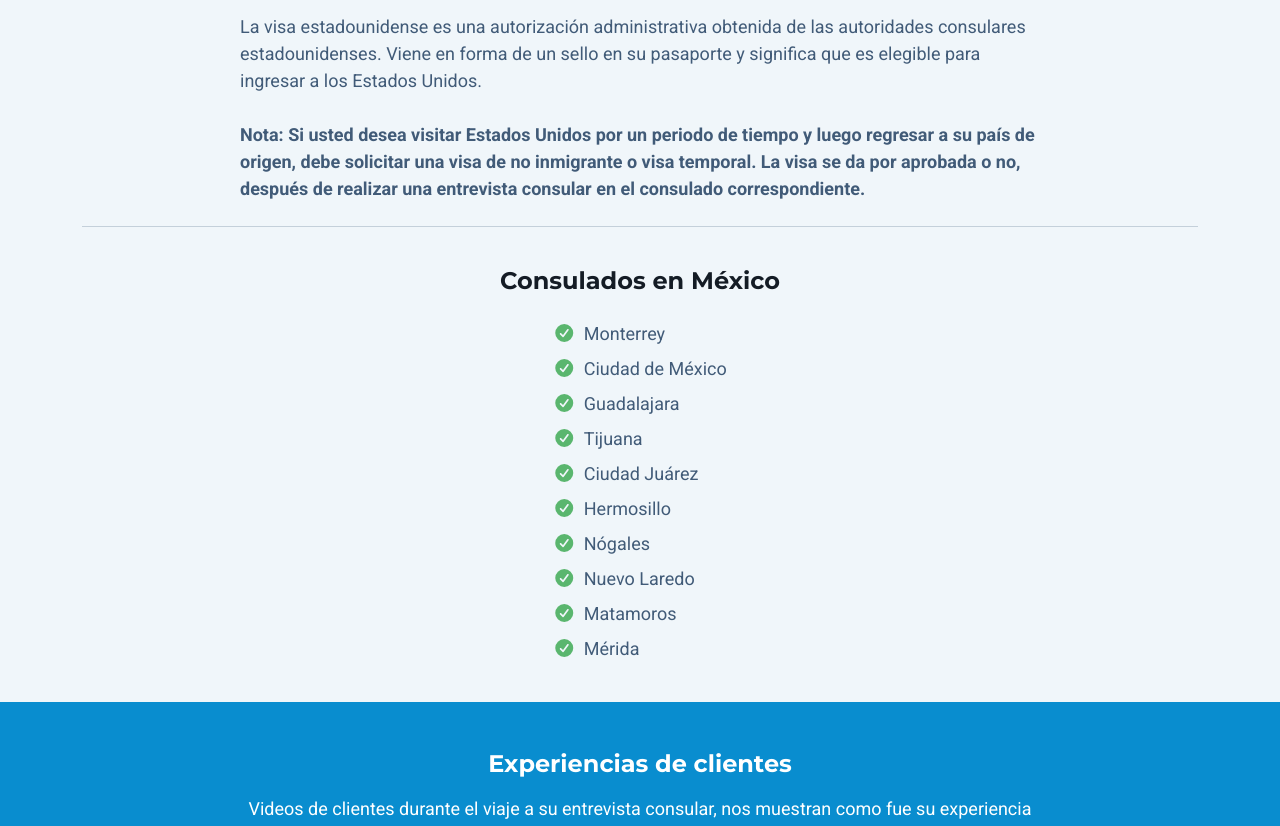
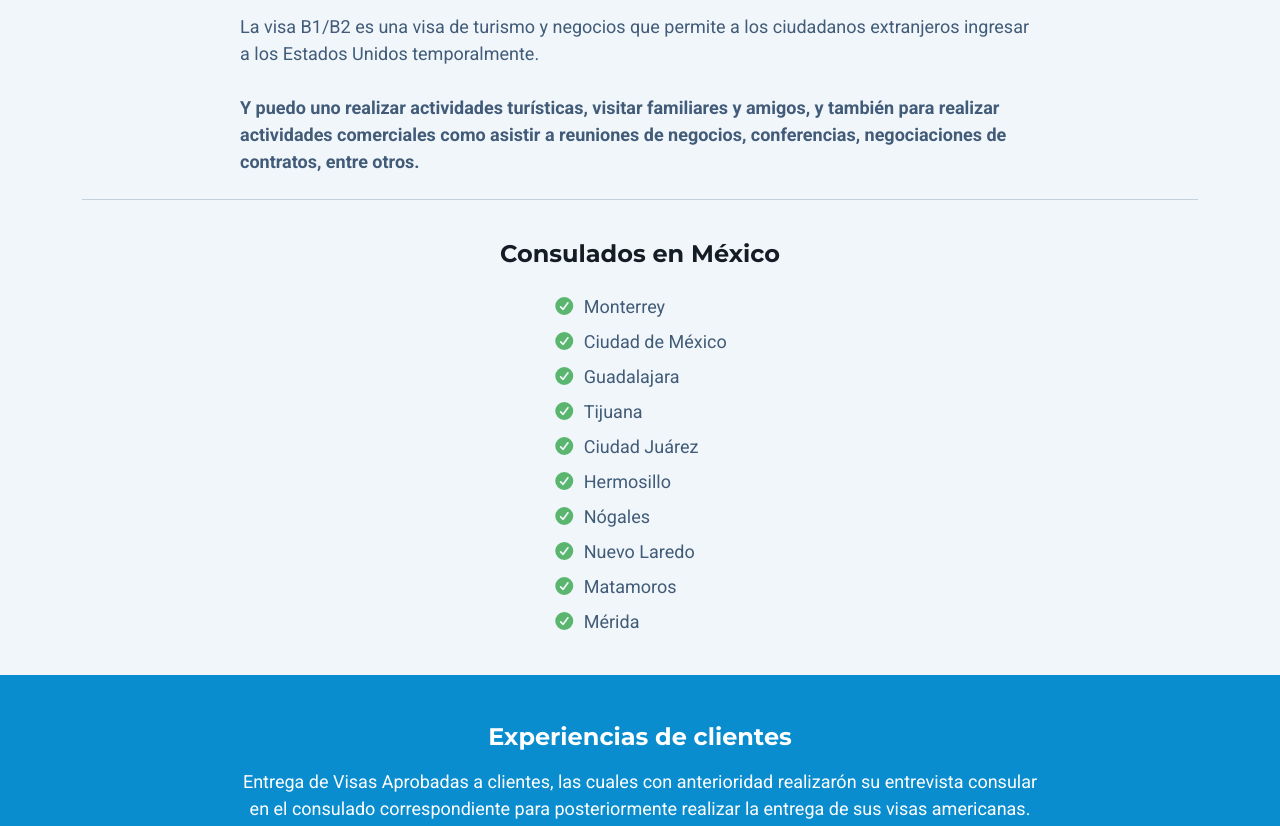
Before and after one commit to tram-visas/visas-americanas, a plain HTML site: page index.html in a window 1280 px wide. Shown: the part 725-1551 px from the top of the page. Drawn offline with Linux system fonts and the light colour scheme.

Commit message:
Commit
Actualización de informacion y videos

```diff
--- a/index.html
+++ b/index.html
@@ -9,7 +9,7 @@
 	<meta http-equiv="X-UA-Compatible" content="IE=edge">
 	<meta name="viewport" content="width=device-width, initial-scale=1.0">
 	<meta name="description" content="Sitio Web Trámite de Visas Americanas">
-	<meta name="author" content="Xiaoying Riley at 3rd Wave Media">
+	<meta name="author" content="Visas Americanas">
 	<link rel="shortcut icon" href="assets/images/logo.png">
 
 	<!-- Google Font -->
@@ -95,12 +95,12 @@
 	<section id="about-section" class="about-section section theme-bg-light">
 		<div class="container">
 			<h3 class="section-heading text-center mb-3">VISA AMERICANA</h3>
-			<div class="section-intro single-col-max mx-auto mb-4">La visa estadounidense es una autorización
-				administrativa obtenida de las autoridades consulares estadounidenses. Viene en forma de un sello en su
-				pasaporte y significa que es elegible para ingresar a los Estados Unidos.
-				<br><br><strong>Nota: Si usted desea visitar Estados Unidos por un periodo de tiempo y luego regresar a
-					su país de origen, debe solicitar una visa de no inmigrante o visa temporal. La visa se da por
-					aprobada o no, después de realizar una entrevista consular en el consulado correspondiente.</strong>
+			<div class="section-intro single-col-max mx-auto mb-4">La visa B1/B2 es una visa de turismo y negocios que
+				permite a los ciudadanos extranjeros ingresar a los Estados Unidos temporalmente.
+				<br><br><strong>Y puedo uno realizar
+					actividades turísticas, visitar familiares y amigos, y también para realizar actividades comerciales
+					como asistir a reuniones de negocios, conferencias, negociaciones de contratos, entre
+					otros.</strong>
 			</div>
 			<hr>
 			<div class="benefits-list text-center mb-3"><br>
@@ -125,14 +125,15 @@
 		<div class="media-block theme-bg-primary py-5">
 			<div class="container">
 				<h4 class="text-white text-center mb-3">Experiencias de clientes</h4>
-				<div class="section-intro text-center single-col-max mx-auto text-white mb-5">Videos de clientes durante
-					el viaje a su entrevista consular, nos muestran como fue su experiencia durante el proceso para
-					obterner su Visa Americana. Así mismo, nos comparten sus opiniones.</div>
+				<div class="section-intro text-center single-col-max mx-auto text-white mb-5">Entrega de Visas
+					Aprobadas a clientes, las cuales con anterioridad realizarón su entrevista consular en el consulado
+					correspondiente para posteriormente
+					realizar la entrega de sus visas americanas.</div>
 				<div class="row gx-md-5">
 					<div class="col-12 col-md-6 mb-3">
 						<div class="ratio ratio-16x9">
 
-							<iframe width="560" height="315" src="https://www.youtube.com/embed/QCkT-jtbJHs"
+							<iframe width="560" height="315" src="https://www.youtube.com/embed/3iiDIwhIFg4"
 								title="YouTube video player" frameborder="0"
 								allow="accelerometer; autoplay; clipboard-write; encrypted-media; gyroscope; picture-in-picture; web-share"
 								allowfullscreen></iframe>
@@ -142,7 +143,7 @@
 					<!--//col-->
 					<div class="col-12 col-md-6 mb-md-5">
 						<div class="ratio ratio-16x9">
-							<iframe width="560" height="315" src="https://www.youtube.com/embed/Ig50WM3nYkU"
+							<iframe width="560" height="315" src="https://www.youtube.com/embed/g6Fbk9kJDWU"
 								title="YouTube video player" frameborder="0"
 								allow="accelerometer; autoplay; clipboard-write; encrypted-media; gyroscope; picture-in-picture; web-share"
 								allowfullscreen></iframe>
@@ -260,7 +261,7 @@
 						<div class="card-body">
 							<h5 class="card-title mb-2">Ana Martínez</h5>
 							<div class="card-text mb-3">
-								<div class="meta">comerciante</div>
+								<div class="meta">Comerciante</div>
 								<div class="meta">Visa Aprobada</div>
 							</div>
 							<!--//card-text-->
@@ -818,9 +819,11 @@
 		<div class="container text-center">
 
 			<ul class="social-list list-inline mb-4">
-				<li class="list-inline-item me-3"><a href="mailto:jcctramitedevisas@gmail.com"><i class="fas fa-envelope"></i></a></li>
+				<li class="list-inline-item me-3"><a href="mailto:jcctramitedevisas@gmail.com"><i
+							class="fas fa-envelope"></i></a></li>
 				<li class="list-inline-item me-3"><a href="#"><i class="fab fa-instagram fa-fw"></i></a></li>
-				<li class="list-inline-item me-0"><a href="https://www.youtube.com/channel/UCa9IRZbKZaqqox_LzqaYSQQ"><i class="fab fa-youtube fa-fw"></i></a></li>
+				<li class="list-inline-item me-0"><a href="https://www.youtube.com/channel/UCa9IRZbKZaqqox_LzqaYSQQ"><i
+							class="fab fa-youtube fa-fw"></i></a></li>
 			</ul>
 			<!--//social-list-->
 
@@ -898,8 +901,9 @@
 							</ol>
 						</div>
 					</div><br>
-					<div class="meta mb-3" align="center"><i class="far fa-calendar-alt me-2"></i>Agenda una cita y
-						vísitanos</div>
+					<div class="meta mb-3" align="center"><i class="far fa-calendar-alt me-2"></i><a target="_blank"
+							href="#whatsapp-section">Agenda una cita y
+							vísitanos</a></div>
 				</div>
 				<!--//modal-body-->
 			</div>
```
